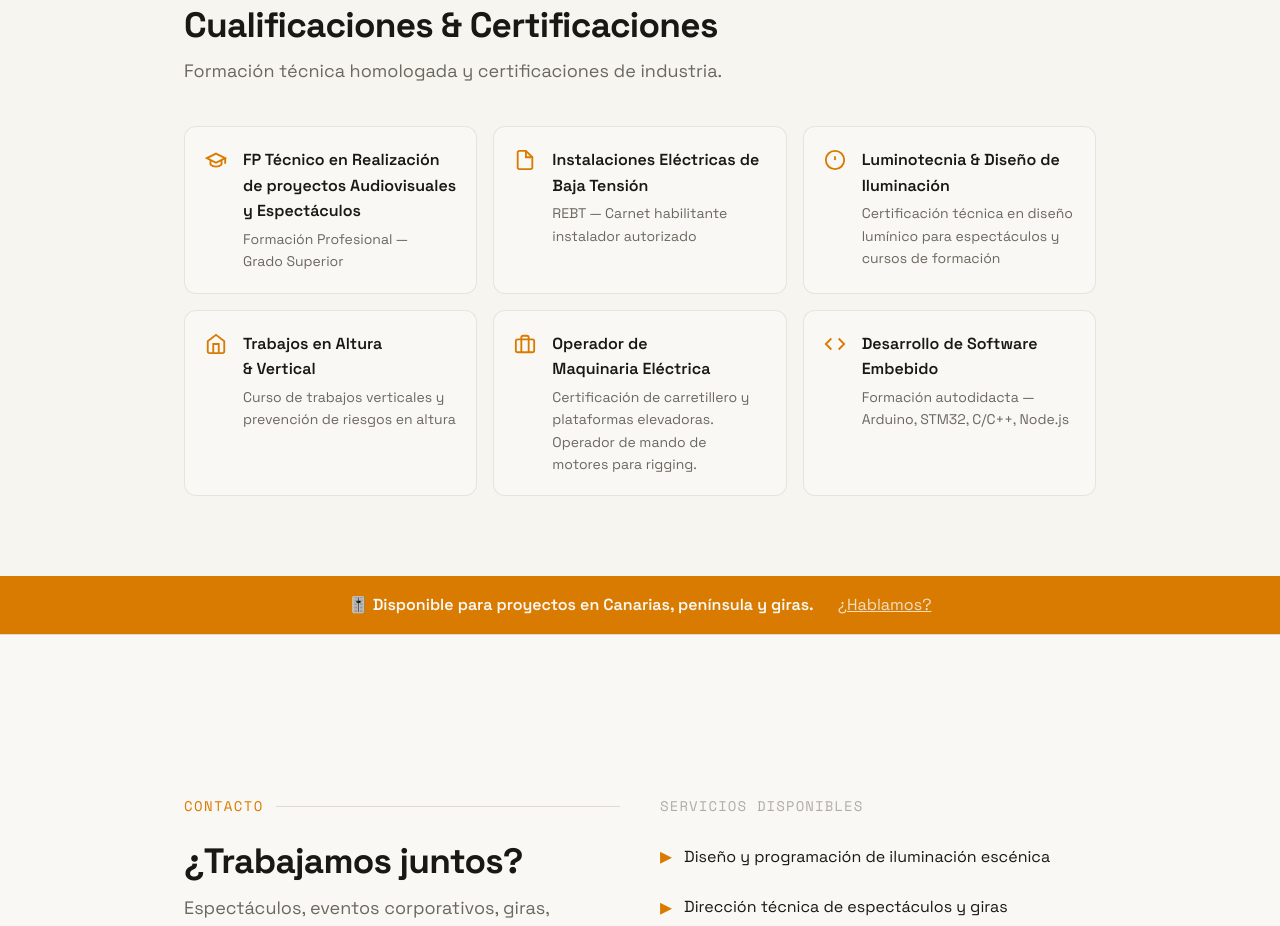
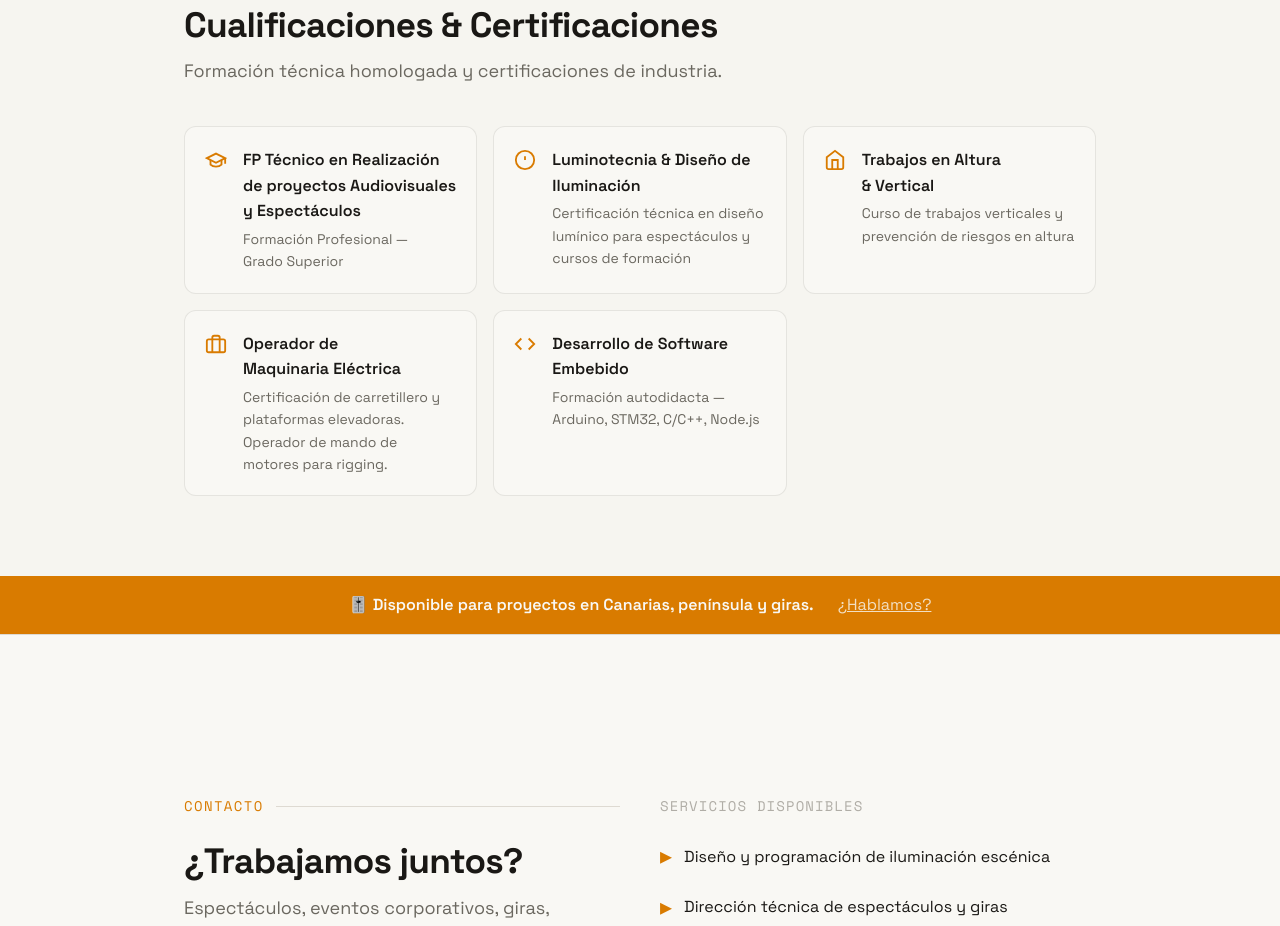
Before and after one commit to zzever/zzever.github.io, a plain HTML site: page index.html in a window 1280 px wide. Shown: the part 4800-5726 px from the top of the page. Drawn offline with nearby package versions, Linux system fonts and the light colour scheme.

Commit message:
Actualizar index.html

```diff
--- a/index.html
+++ b/index.html
@@ -820,13 +820,6 @@
             </div>
           </div>
           <div class="cert-card reveal">
-            <svg class="cert-icon" width="22" height="22" viewBox="0 0 24 24" fill="none" stroke="currentColor" stroke-width="2" aria-hidden="true"><path d="M13 2H6a2 2 0 0 0-2 2v16a2 2 0 0 0 2 2h12a2 2 0 0 0 2-2V9z"/><polyline points="13 2 13 9 20 9"/></svg>
-            <div>
-              <p class="cert-title">Instalaciones Eléctricas de Baja Tensión</p>
-              <p class="cert-body">REBT — Carnet habilitante instalador autorizado</p>
-            </div>
-          </div>
-          <div class="cert-card reveal">
             <svg class="cert-icon" width="22" height="22" viewBox="0 0 24 24" fill="none" stroke="currentColor" stroke-width="2" aria-hidden="true"><circle cx="12" cy="12" r="10"/><line x1="12" y1="8" x2="12" y2="12"/><line x1="12" y1="16" x2="12.01" y2="16"/></svg>
             <div>
               <p class="cert-title">Luminotecnia &amp; Diseño de Iluminación</p>
```
